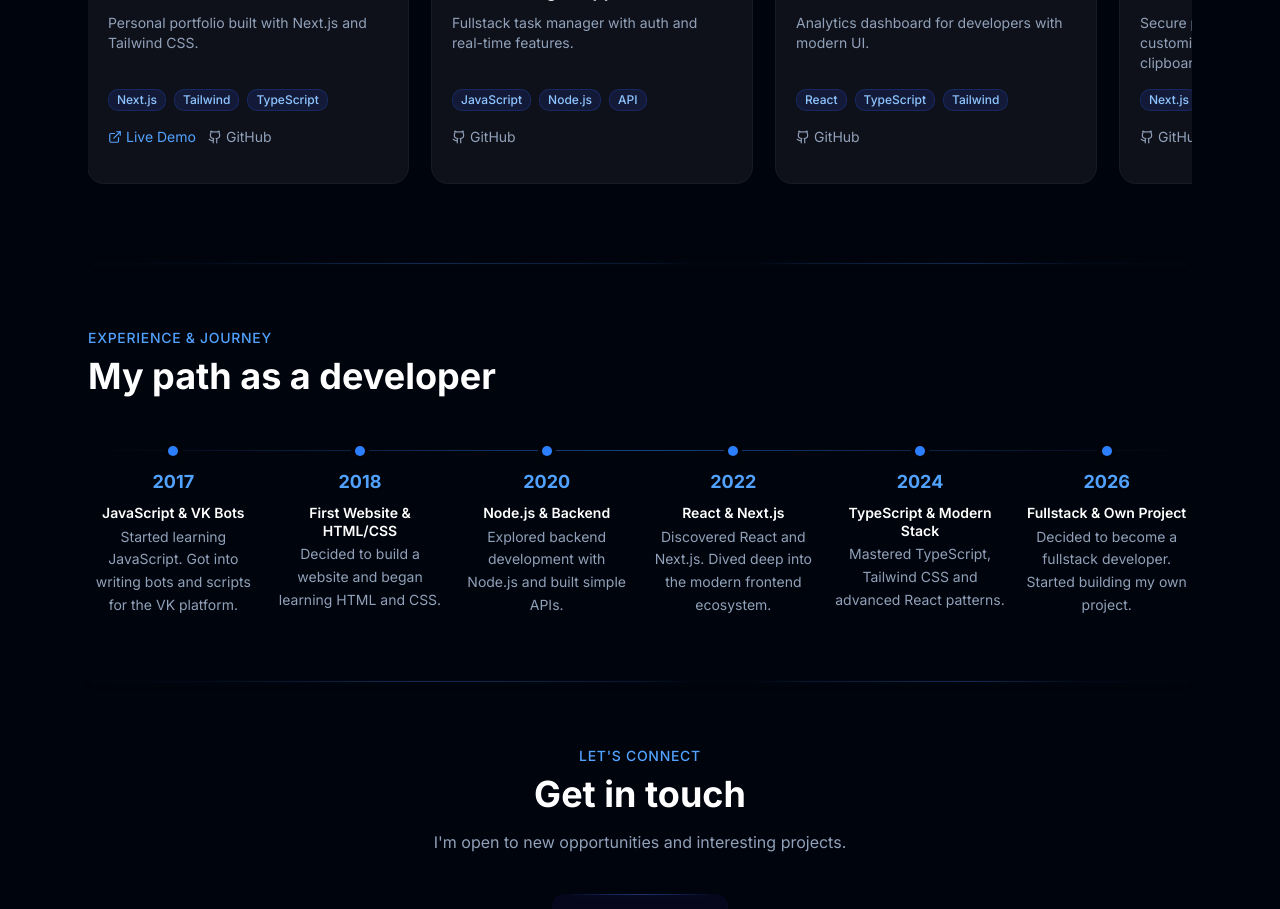
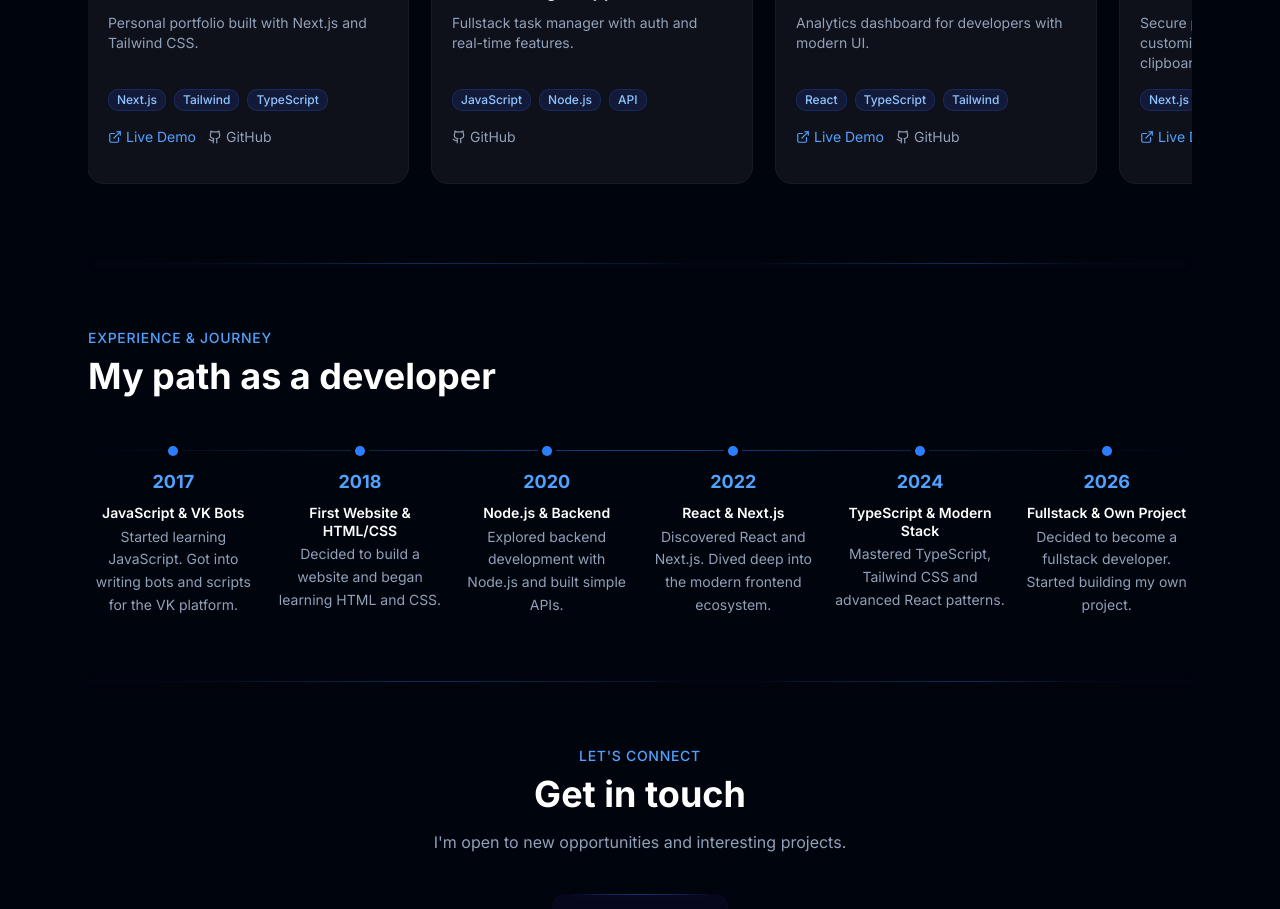
Before and after one commit to DARKPIX404/darkpix.ru, a Next.js app: page / in a window 1280 px wide. Shown: the part 1920-2829 px from the top of the page. Built offline with nearby package versions, Linux system fonts and the light colour scheme.

Commit message:
feat: add live demo links for password generator and weather dashboard

```diff
--- a/src/components/sections/projects.tsx
+++ b/src/components/sections/projects.tsx
@@ -48,7 +48,7 @@ export function Projects() {
       titleKey: "project3Title",
       descKey: "project3Desc",
       image: null,
-      liveUrl: null,
+      liveUrl: "https://darkpix404.github.io/react-password-generator/",
       githubUrl: "https://github.com/DARKPIX404/react-password-generator",
       stack: "React,TypeScript,Tailwind",
     },
@@ -57,7 +57,7 @@ export function Projects() {
       titleKey: "project4Title",
       descKey: "project4Desc",
       image: null,
-      liveUrl: null,
+      liveUrl: "https://darkpix404.github.io/nextjs-weather-dashboard/",
       githubUrl: "https://github.com/DARKPIX404/nextjs-weather-dashboard",
       stack: "Next.js,API,Charts",
     },
```
